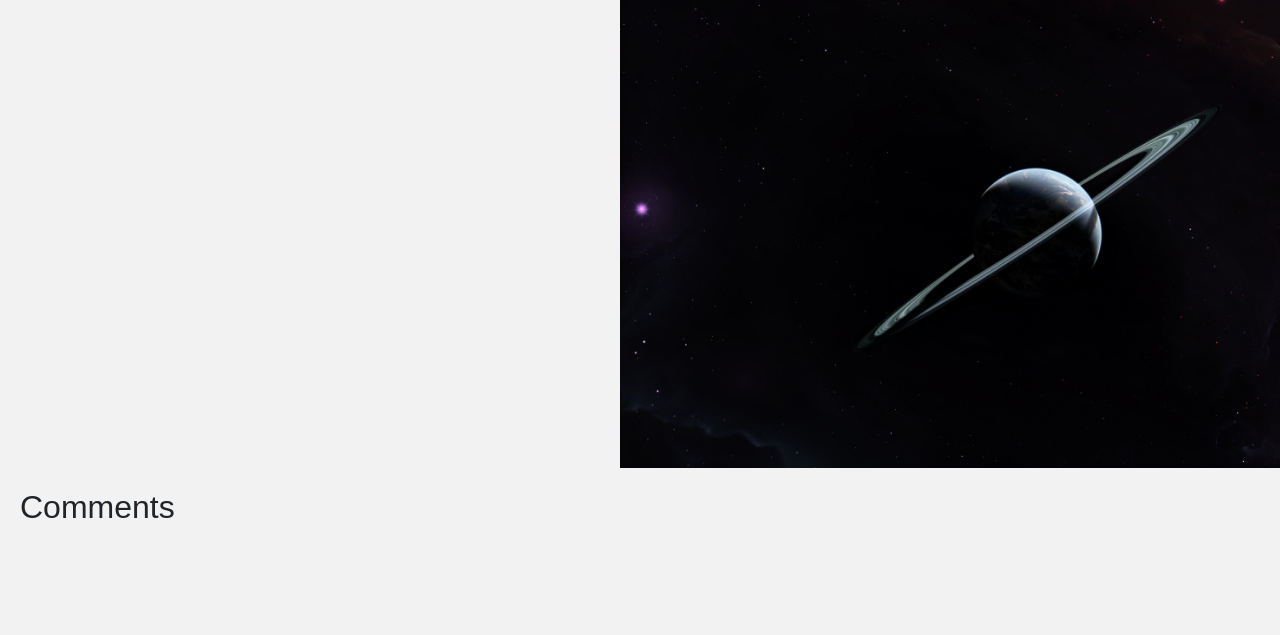
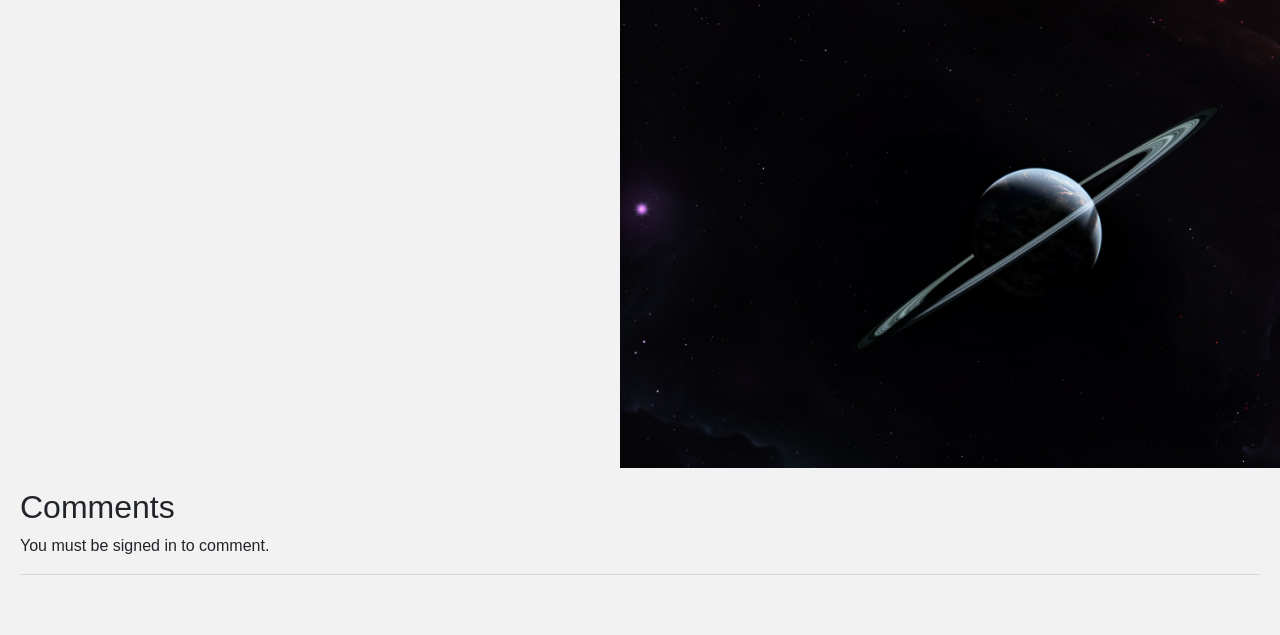
Before and after one commit to Aerish369/CS50W-Project2-Commerce, a Django app: page /listing/4/ in a window 1280 px wide; the page is wider, and only the part inside the window is pictured. Shown: the part 410-1045 px from the top of that part. Before the commit the page ends 928 px from the top of that part, so only its background shows below. Run offline with Django 3.2, Linux system fonts and the light colour scheme; data comes from the database, SQL or seed files in the repository; both versions use the stored data as it was after the commit; some libraries are stand-ins or nearby versions.

Commit message:
worked on comment feature

```diff
--- a/auctions/models.py
+++ b/auctions/models.py
@@ -59,4 +59,4 @@ class Comments(models.Model):
 
 
         def __str__(self):
-            return f"{self.owner} -- {self.listing}"
+            return f"{self.owner} -> {self.listing}"
--- a/auctions/templates/auctions/listing.html
+++ b/auctions/templates/auctions/listing.html
@@ -131,9 +131,29 @@
 
 <h2>Comments</h2>
 
+{% if request.user.is_authenticated %}
+<form action="{% url 'comment' listing.id %}" method="POST">
+  {% csrf_token %}
+  <textarea name="comment" id="comment" cols="30" rows="10"></textarea>
+  <input type="submit" value="Comment" />
+</form>
+{% else %}
+<p>You must be signed in to comment.</p>
+{% endif %}
+
+<hr>
+
+{% for comment in comments %}
+<div class="comment">
+
+  <p>{{ comment.owner }}</p>
+  <p>{{ comment.body }}</p>
+
+  <hr>
+</div>
+{% endfor %}
 
 
-
-
+<br>
 
 {% endblock %}
--- a/auctions/urls.py
+++ b/auctions/urls.py
@@ -19,6 +19,8 @@ urlpatterns = [
 
     #! Watchlist
     # path('watchlist/<int:pk>/', views.addRemoveWatchlist, name='watchlist'),
+
+    path('comment/<int:pk>/', views.addComment, name='comment'),
 ]
 
 
--- a/auctions/views.py
+++ b/auctions/views.py
@@ -6,11 +6,11 @@ from django.urls import reverse
 from django.contrib.auth import authenticate, login, logout
 from django.contrib.auth.decorators import login_required
 
-from .forms import ListingsForm
+from .forms import ListingsForm, CommentsForm
 
 from django.contrib import messages
 
-from .models import User, Listings, Bid
+from .models import User, Listings, Bid, Comments
 from django.db.models import Max
 
 
@@ -143,3 +143,26 @@ def closeListing(request, pk):
 #             listing.save()
 
 #     return render(request, 'auctions/watchlist.html')
+
+
+def addComment(request, pk):
+    listingObj = Listings.objects.get(id=pk)
+    form = CommentsForm()
+
+    if request.method == 'POST':
+        form = CommentsForm(request.POST)
+
+        comment = form.save(commit=False)
+        comment.owner = request.user
+        comment.listing = listingObj
+        comment.save()
+
+        messages.success(request, "Comment added successfully.")
+        return redirect('comment', pk=pk)
+
+    context = {
+        'form': form,
+        'comments': Comments.objects.filter(listing=listingObj),
+        'listing': listingObj,
+    }
+    return render(request, 'auctions/listing.html', context)
```
Also changed, not shown: auctions/forms.py (+9 -1 lines), db.sqlite3.
